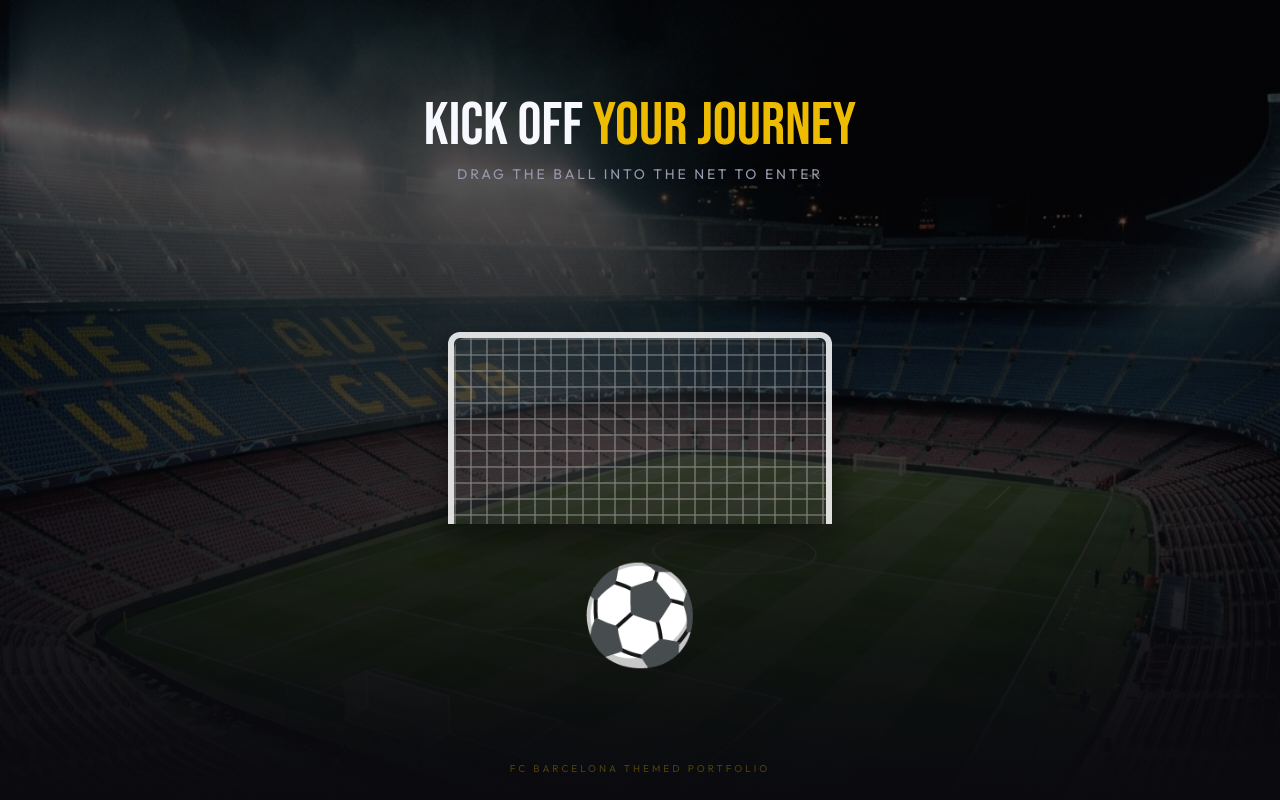
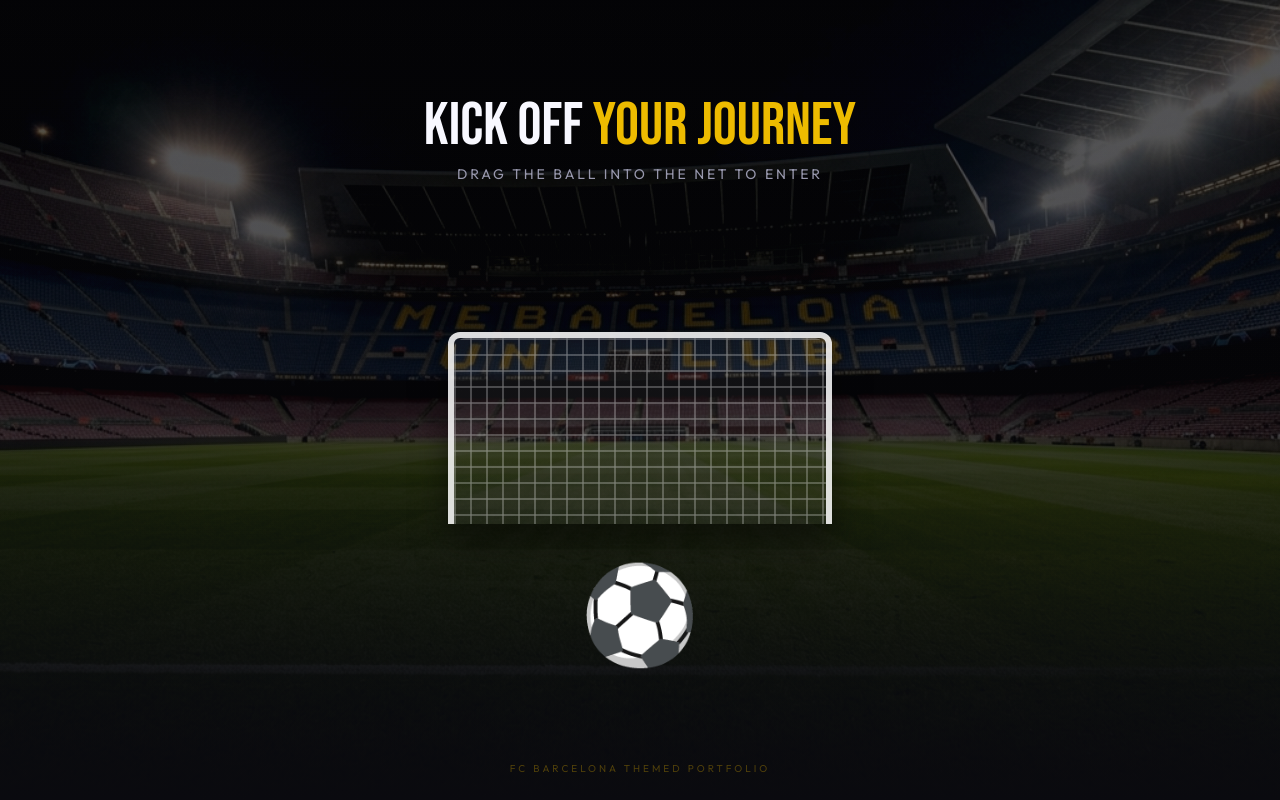
Before and after one commit to saiyash07/SaiyashPortfolio, a React (Vite) app: page / in a window 1280 px wide. Built offline with nearby package versions, Linux system fonts and the light colour scheme.

Commit message:
fix: rename Camp Nou background image to force cache bust on Vercel

```diff
--- a/src/components/Preloader.jsx
+++ b/src/components/Preloader.jsx
@@ -52,7 +52,7 @@ const Preloader = ({ onComplete }) => {
           {/* Background Image of Camp Nou */}
           <div className="absolute inset-0 z-0 pointer-events-none overflow-hidden">
             <img
-              src="/camp-nou.png"
+              src="/camp-nou-v3.png"
               alt="Camp Nou Stadium"
               className="w-full h-full object-cover opacity-80 filter brightness-[0.55] contrast-[1.1] select-none pointer-events-none"
             />
```
Also changed, not shown: public/camp-nou-v3.png (added), public/camp-nou.png (deleted).
